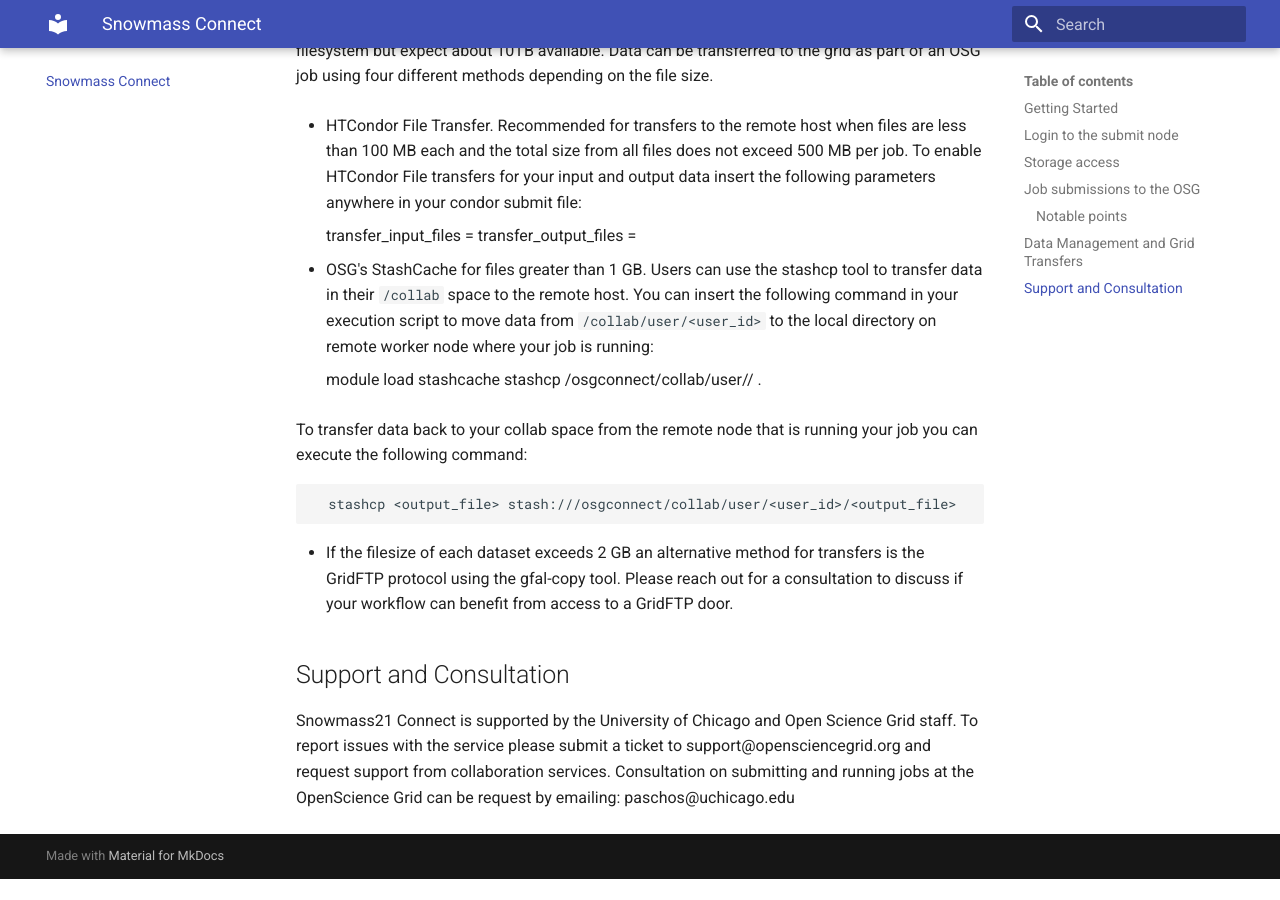
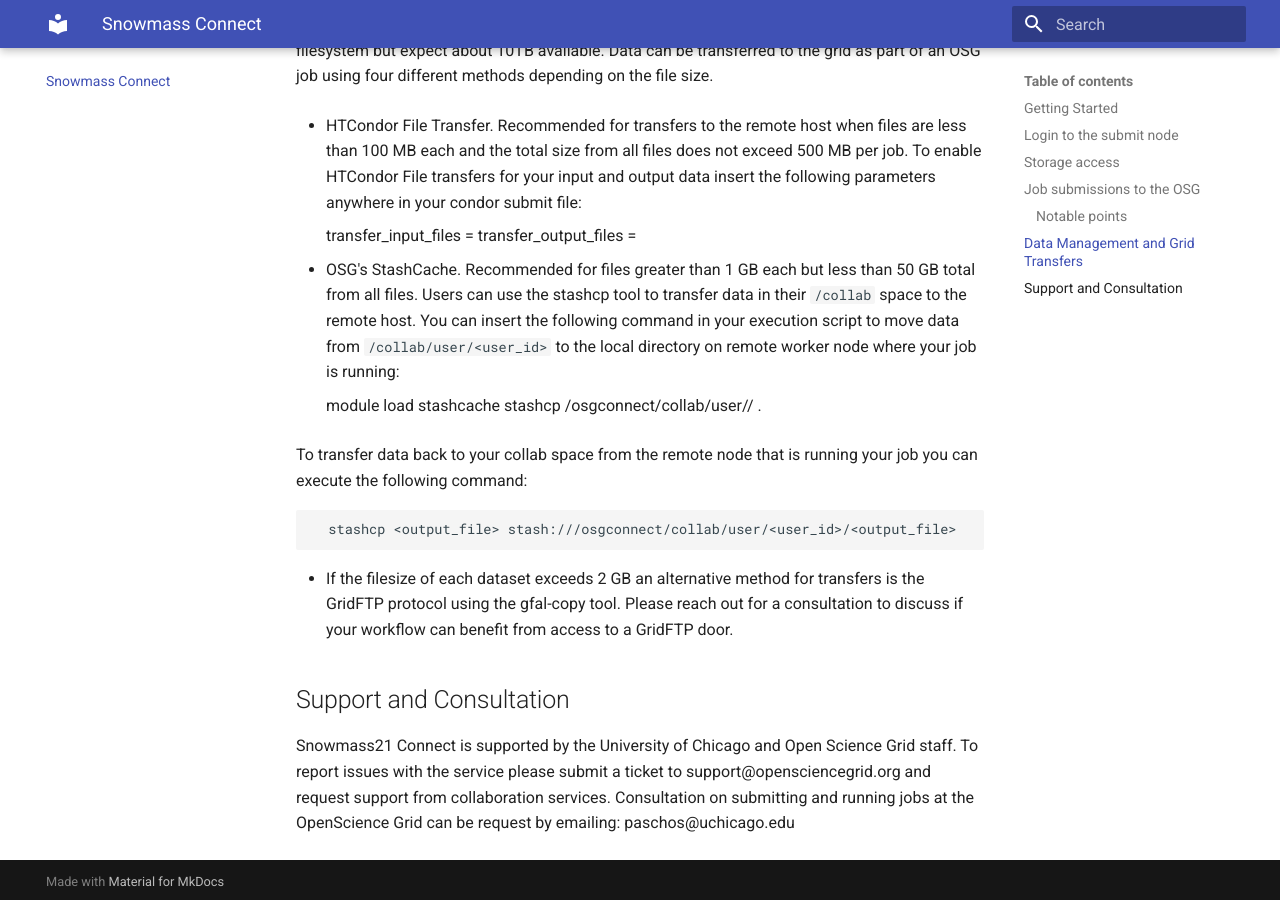
Before and after one commit to ppaschos/snowmass-connect-docs, an MkDocs documentation site: the page built from docs/index.md, in a window 1280 px wide and 900 px high, scrolled down 3554 px. Built offline with MkDocs 1.6.1 and Material for MkDocs 9.7.7, drawn with Linux system fonts in a browser that asks for light colours; before the commit the page ends 4433 px from its top, so only the background shows below that.

Commit message:
Update index.md

```diff
--- a/docs/index.md
+++ b/docs/index.md
@@ -114,7 +114,8 @@
       transfer_input_files = <comma separated files or directories>
       transfer_output_files = <comma separated files or directories>
 
-* OSG's StashCache for files greater than 1 GB. Users can use the stashcp tool to transfer data in their `/collab` space to the remote host.
+* OSG's StashCache. Recommended for files greater than 1 GB each but less than 50 GB total from all files.
+Users can use the stashcp tool to transfer data in their `/collab` space to the remote host.
 You can insert the following command in your execution script to  move data from `/collab/user/<user_id>` to the local
 directory on remote worker node where your job is running:
 
```
